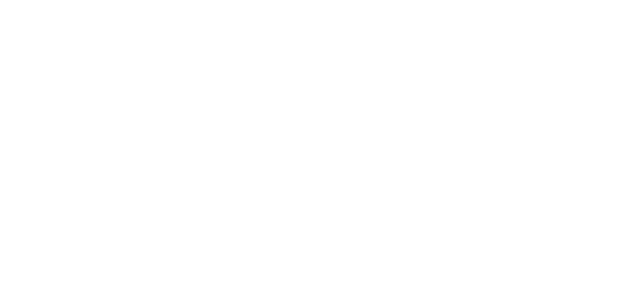
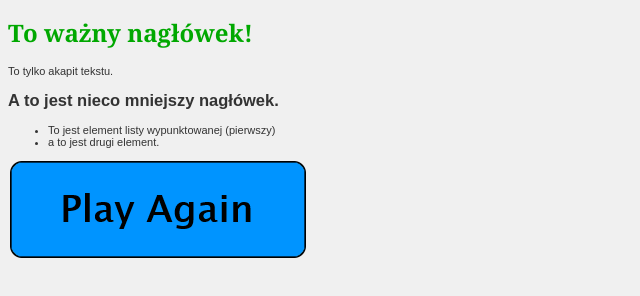
Before and after one commit to RafalKodland/Testing-HTML, a plain HTML site: page index.html in a window 1280 px wide. Shown: the whole page, without its empty margins (0-640 px from the left). Drawn offline with Linux system fonts and the light colour scheme.

Commit message:
Po lekcji 1

```diff
--- a/index.html
+++ b/index.html
@@ -1,4 +1,17 @@
 <!DOCTYPE html>
 <html>
-
+    <head>
+        <title>Moja pierwsza strona</title>
+        <link rel="stylesheet" href="style.css">
+    </head>
+    <body>
+        <h1>To ważny nagłówek!</h1>
+        <p>To tylko akapit tekstu.</p>
+        <h2>A to jest nieco mniejszy nagłówek.</h2>
+        <ul>
+            <li>To jest element listy wypunktowanej (pierwszy)</li>
+            <li>a to jest drugi element.</li>
+        </ul>
+        <img src="obrazki\play_again.png" alt="Obraz 1">
+    </body>
 </html>
--- /dev/null
+++ b/style.css
@@ -0,0 +1,12 @@
+body {
+    font-family: Arial,  sans-serif; /* Rodzina czcionek */
+    font-size: 11px; /* Rozmiar głównej czcionki w <p></p> tag  */
+    background-color: #f0f0f0; /* Kolor tła strony internetowej */
+    color: #333333; /* Kolor tła strony internetowej*/
+}
+
+h1 {
+    color: #00a800; /* Kolor nagłówka */
+    font-size: 24px; /* Rozmiar czcionki nagłówka */
+    font-family: Georgia, serif; /* Rodzina czcionek używana w nagłówku */
+}
```
Also changed, not shown: obrazki/play_again.png (added).
